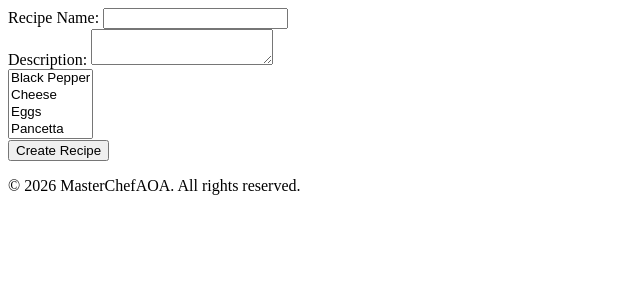
After one commit to costa-chilaladev/MasterCheaf, a PHP site: page /MasterCheaf/createRecipe.php in a window 1280 px wide. The commit adds this page. Shown: the top 300 px of the page, without its empty margins (0-640 px from the left). Run offline with PHP 8.4, Linux system fonts and the light colour scheme; data comes from the database, SQL or seed files in the repository.

Commit message:
feat creation of recipes

```diff
--- a/database/test.sql
+++ b/database/test.sql
@@ -1,5 +1,9 @@
 use mastercheaf_aoa;
 
-select * from images;
+select * from recipes;
+
+select * from recipe_ingredients;
 
 show tables;
+
+delete from recipes where id = 7 or id = 6;
--- /dev/null
+++ b/public/createRecipe.php
@@ -0,0 +1,48 @@
+<!DOCTYPE html>
+<html lang="en">
+    <head>
+        <meta charset="UTF-8">
+        <title>Explore Recipes</title>
+        <meta name="viewport" content="width=device-width, initial-scale=1.0">
+
+        <!-- 1. Define a variável global para o JS saber onde está a API -->
+        <script>
+            window.API_BASE = "http://localhost/MasterCheaf/src";
+        </script>
+
+        <!-- 2. Chama o script gerenciado pelo Vite -->
+        <!-- (Certifica-te que o 'npm run dev' está a correr) -->
+        <script type="module" src="http://localhost:5173/public/assets/js/recipe.js"></script>
+        <link rel="stylesheet" href="assets/css/recipe.css">
+
+    </head>
+
+    <body>
+        <header>
+
+        </header>
+
+        <main>
+            <form id="create-recipe-form">
+                <div>
+                    <label for="recipe-name">Recipe Name:</label>
+                    <input type="text" id="recipe-name" name="recipe-name" required>
+                </div>
+                <div>
+                    <label for="recipe-description">Description:</label>
+                    <textarea id="recipe-description" name="recipe-description" required></textarea>
+                </div>
+
+                <div>
+                    <select multiple name="recipe-ingredients[]" id="recipe-ingredients">Ingredients</select>
+                </div>
+                <button type="submit">Create Recipe</button>
+            </form>
+        </main>
+
+        <footer class="footer">
+            <p>© 2026 MasterChefAOA. All rights reserved.</p>
+        </footer>
+
+    </body>
+</html>
--- a/public/index.php
+++ b/public/index.php
@@ -7,7 +7,7 @@
 
         <!-- 1. Define a variável global para o JS saber onde está a API -->
         <script>
-        window.API_BASE = "http://localhost/MasterCheaf/src";
+            window.API_BASE = "http://localhost/MasterCheaf/src";
         </script>
 
         <!-- 2. Chama o script gerenciado pelo Vite -->
@@ -19,7 +19,7 @@
 
     <body>
         <header>
-
+            <a style="color: blue; background-color: red" href="createRecipe.php">Create Recipe</a>
         </header>
 
         <main>
--- a/src/controllers/RecipeController.php
+++ b/src/controllers/RecipeController.php
@@ -4,10 +4,11 @@
     require_once $_SERVER['DOCUMENT_ROOT'] . '/MasterCheaf/config/database.php';
     require_once $_SERVER['DOCUMENT_ROOT'] . '/MasterCheaf/src/models/Recipe.php';
 
-    $actions = ["getAllRecipes"];
-    $action = $_GET["action"];
+    $actions = ["getAllRecipes", "createRecipe", "getAllIngredients"];
+    $action = $_GET["action"] ?? '';
 
-    if (in_array($action, $actions))    {
+    if (in_array($action, $actions)) {
+        try {
             // 2. Instancia o modelo passando a variável $connect (que vem do database.php)
             $recipeModel = new Recipe($connect);
 
@@ -15,7 +16,34 @@
             switch ($action) {
                 case "getAllRecipes":
                     $recipes = $recipeModel->getAllRecipes();
-                echo json_encode($recipes);
+                    echo json_encode(["success" => true, "data" => $recipes]);
+                    break;
+
+                case "createRecipe":
+                    // Validação de entrada
+                    $name = trim($_POST['recipe-name'] ?? '');
+                    $description = trim($_POST['recipe-description'] ?? '');
+                    $ingredients = $_POST['recipe-ingredients'] ?? [];
+
+                    if (empty($name)) {
+                        throw new Exception("Nome da receita é obrigatório");
+                    }
+
+                    $newRecipe = $recipeModel->createRecipe($name, $description, $ingredients);
+                    echo json_encode(["success" => true, "data" => $newRecipe]);
+                    break;
+
+                case "getAllIngredients":
+                    $ingredients = $recipeModel->getAllIngredients();
+                    echo json_encode(["success" => true, "data" => $ingredients]);
                     break;
             }
+        } catch (Exception $e) {
+            // Tratamento de erro
+            http_response_code(400); // Bad Request
+            echo json_encode(["success" => false, "message" => $e->getMessage()]);
         }
+    } else {
+        http_response_code(400);
+        echo json_encode(["success" => false, "message" => "Invalid action"]);
+    }
--- a/src/models/Recipe.php
+++ b/src/models/Recipe.php
@@ -32,4 +32,39 @@ class Recipe {
 
         return $result;
     }
+
+    public function getAllIngredients() {
+        $sql = $this->db->prepare("SELECT * FROM ingredients");
+        $sql->execute();
+        $sqlResult = $sql->get_result();
+        $result = [];
+
+        while ($row = $sqlResult->fetch_assoc()) {
+            $result[] = $row;
+        }
+
+        return $result;
+    }
+
+    public function createRecipe($name, $description, $ingredients) {
+        $sql = $this->db->prepare("INSERT INTO recipes (name, description) VALUES (?, ?)");
+        $sql->bind_param("ss", $name, $description);
+
+        if (!$sql->execute()) {
+            throw new Exception("Erro ao criar receita: " . $sql->error);
+            exit();
+        }
+
+        $id = $this->db->insert_id; // Retorna o ID da nova receita
+
+        foreach ($ingredients as $ingredientId) {
+            $sql = $this->db->prepare("INSERT INTO recipe_ingredients (recipe_id, ingredient_id) VALUES (?, ?)");
+            $sql->bind_param("ii", $id, $ingredientId);
+            if (!$sql->execute()) {
+                throw new Exception("Erro ao associar ingrediente: " . $sql->error);
+            }
+        }
+
+        return $id;
+    }
 }
```
Also changed, not shown: public/assets/js/recipe.js. Lines whose indentation alone changed are shown as unchanged.
